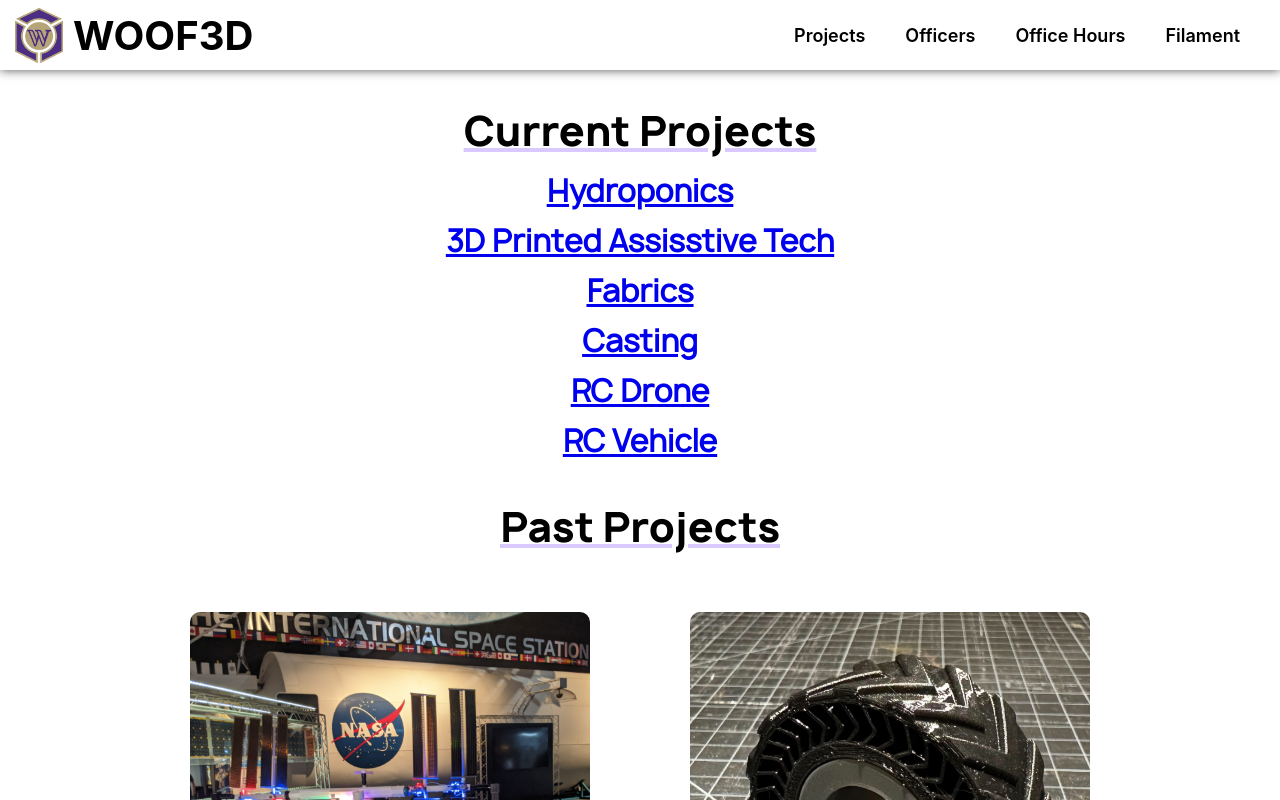
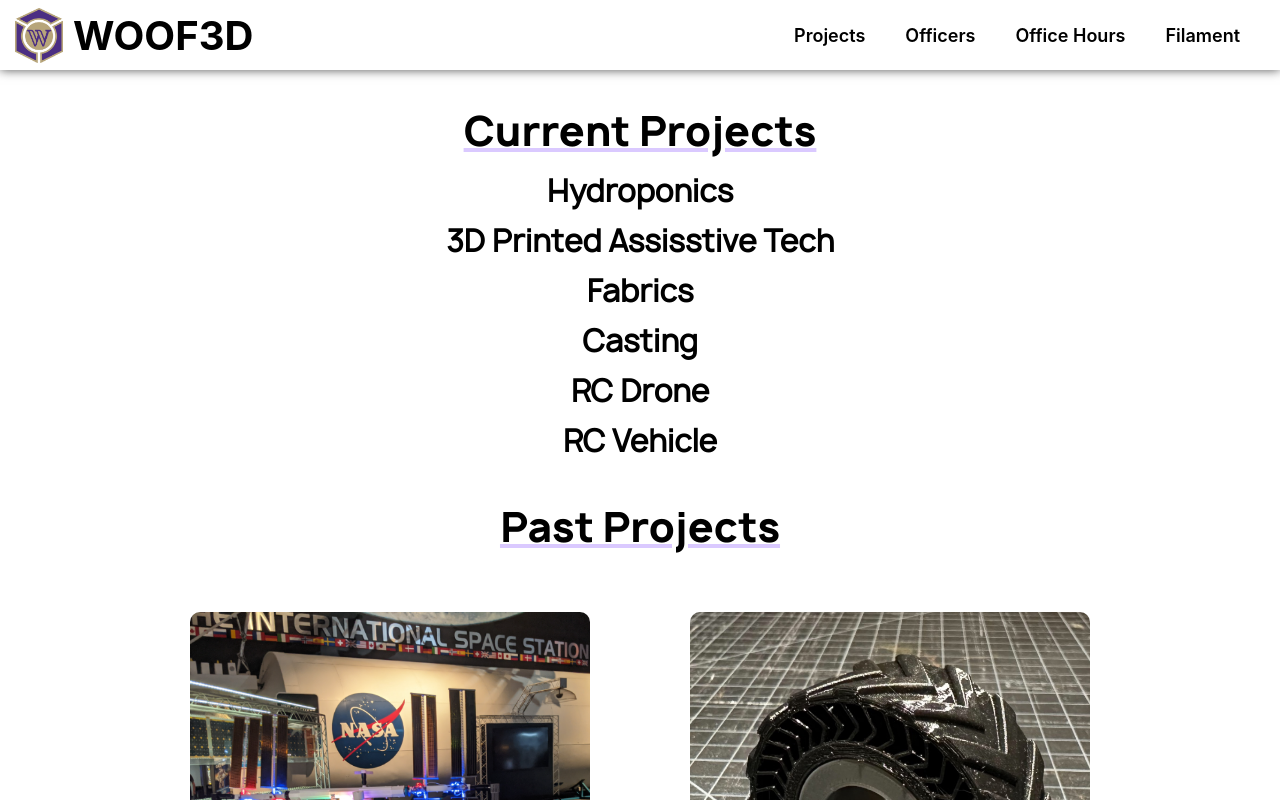
Before and after one commit to woof3dUW/WOOF3D-Website, a React (Create React App) app: page /projects in a window 1280 px wide. Shown: the top 800 px of the page. Built offline with nearby package versions, Linux system fonts and the light colour scheme.

Commit message:
Added hover underlines for projects

```diff
--- a/src/pages/Page.css
+++ b/src/pages/Page.css
@@ -196,6 +196,12 @@
     font-size: 30px;
     font-family: 'Manrope';
     font-weight: bold;
+    color: black;
+    text-decoration: none;
+}
+
+.Name:hover {
+    text-decoration: underline;
 }
 
 .Role {
--- a/src/pages/ProjectsPage.js
+++ b/src/pages/ProjectsPage.js
@@ -345,9 +345,9 @@ export const ProjectsPage = () => {
             <main className="MainContent" onLoad={scrollToTop()}>
                 <h1 className="Head Center">Current Projects</h1>
                 {current.map((project, projectIndex) => (
-                    <Link className="Name Center" to="/projects/project" state={{title: project.title, slides: project.slides, text: project.text}}>
-                        <div>{project.title}</div>
-                    </Link>
+                        <Link className="Name Center" to="/projects/project" state={{title: project.title, slides: project.slides, text: project.text}}>
+                            <div>{project.title}</div>
+                        </Link>
                 ))}
                 <h1 className="Head Center">Past Projects</h1>
                 {projects.map((project, projectIndex) => (
```
